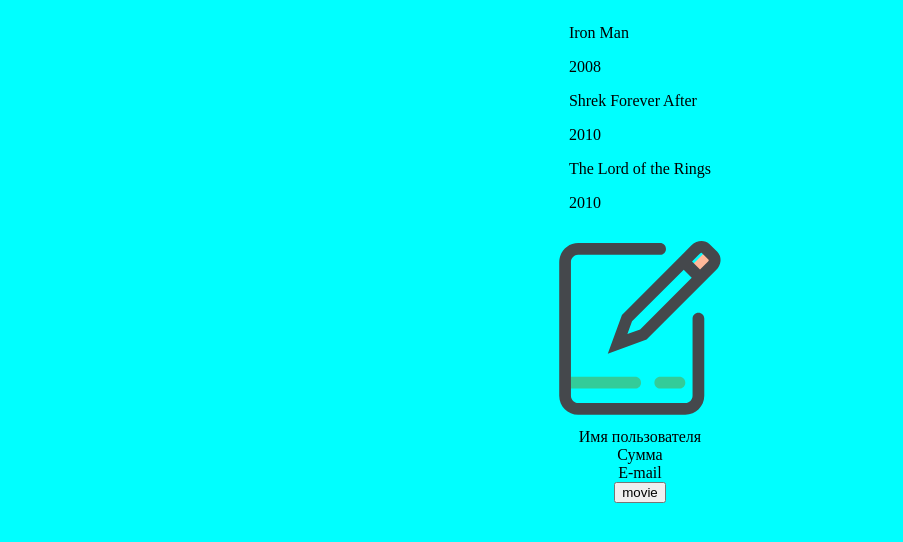
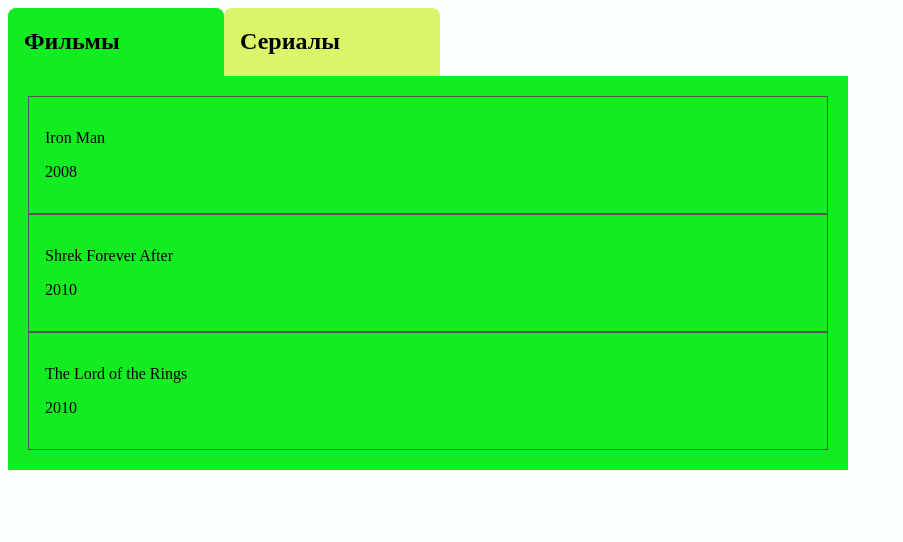
Before and after one commit to AlterEgo10/webpackTS-TicTacToe, a React app: page / in a window 1280 px wide. Shown: the top 542 px of the page, without its empty margins (0-903 px from the left). Built offline with nearby package versions, Linux system fonts and the light colour scheme.

Commit message:
reactjs-6.4

```diff
--- a/src/components/App.jsx
+++ b/src/components/App.jsx
@@ -1,27 +1,28 @@
-import React from 'react';
+import react, { useState } from 'react';
 import imageLogo from '../img/record.svg';
-import InfoItem from './infoItem';
-import Button from './Button';
-import movies from '../helpers/movieData';
+//import InfoItem from './InfoItem';
+// import Button from './Button';
+// import movies from '../helpers/movieData';
+import Tabs from './Tabs'
 
-import MovieContainer from './MovieContainer';
-import MovieItem from './MovieItem';
+// import MovieContainer from './MovieContainer';
+// import MovieItem from './MovieItem';
 
-export default function App(){
+
+
+
+export default function App() {
 
   return (
-<div className="container">
+    <div className="container">
 
-<MovieContainer items={movies}/>
+      {/* <img
+        className="main-img"
+        src={imageLogo}
+        alt=""
+      /> */}
 
-{/* <div>{moviComponents}</div> */}
-  <img
-  className="main-img"
-  src={imageLogo}
-  alt=""
-   />
-
-<InfoItem
+      {/* <InfoItem
   title="Имя пользователя"
   classTitle="user-name"
 />
@@ -32,13 +33,9 @@
 <InfoItem
   title="E-mail"
   classTitle="user-email"
-/>
-
- <Button >
-  movie
-
- </Button>
-</div>
-
+/> */}
+<Tabs/>
+      {/* <Button>movie</Button> */}
+    </div>
   );
 }
--- a/src/components/InfoItem.jsx
+++ b/src/components/InfoItem.jsx
@@ -2,7 +2,7 @@
 //import movieData from 'Helpers/movieData';
 
 //const res = movies.map(item => <li>{item.title}</li>);
-export default function infoItem(properties) {
+
 //   async function movieData () {
 //   const  url = "https://jsonplaceholder.typicode.com/users";
 //   const response = await fetch(url);
@@ -10,10 +10,20 @@
 //    console.log(users[0].id);
 //  }
 
-  return(
-    <>
-    <div className='header'>{properties.title}</div>
-    <div className={'user-info ' + properties.classTitle}></div>
-    </>
-  );
-}
+// export default function InfoItem({ title, classTitle }) {
+//   return (
+//     <div className="info-item">
+//       <div className="header">{title}</div>
+//       <div className={`user-info ${classTitle}`}></div>
+//     </div>
+//   );
+// }
+
+// InfoItem.propTypes = {
+//   title: PropTypes.string.isRequired,
+//   classTitle: PropTypes.string,
+// };
+
+// InfoItem.defaultProps = {
+//   classTitle: '',
+// };
--- a/src/components/MovieContainer.jsx
+++ b/src/components/MovieContainer.jsx
@@ -1,8 +1,19 @@
 import React from 'react'
 import PropTypes from 'prop-types'
 import MovieItem from './MovieItem'
+//import movieData from '../helpers/movieData';
+function MovieContainer({ items = [] }) {
 
-function MovieContainer({ items = [] }) {
+  const [movies, setMovies] = useState([])
+
+  // useEffect(() => {
+  //   const fetchMovies = async() => {
+  //     const { data } = await movieData.get("tv/popular")
+  //     setMovies(data.results)
+  //   }
+  //   fetchMovies
+  // },[])
+
 const array = items.map((item, index)=>(
   <MovieItem
    title={item.title}
--- a/src/components/MovieItem.jsx
+++ b/src/components/MovieItem.jsx
@@ -1,17 +1,17 @@
 import React from 'react'
 import PropTypes from 'prop-types'
 
-function MovieItem(props) {
+function MovieItem({ item, tab, setTab }) {
 
   return (
-    <div>
-
-   <p>{props.title}</p>
-   <p>{props.data}</p>
+    <div className='tab' onClick={()=>setTab(item.value)}>
+   {item.label}
+   {/* <p>{props.title}</p>
+   <p>{props.data}</p>  */}
    </div>
   )
 }
 
-MovieItem.propTypes = {}
+//MovieItem.propTypes = {}
 
 export default MovieItem
--- /dev/null
+++ b/src/components/Tabs.jsx
@@ -0,0 +1,70 @@
+import { useEffect,useState } from 'react'
+import { movies, series } from '../helpers/movieData';
+//import axios from "axios"
+export default function TabsNew() {
+
+const [toggleState, setToggleState]= useState(1)
+
+  const toggleTab = (index) => {
+    setToggleState(index);
+  }
+  //  const moviesArray = movies.map((item) => {
+
+  //      console.log(item.title);
+  //    return item.title;
+  //  });
+  //const [movies, setMovies] = useState([])
+
+  // useEffect(() => {
+  //   const fetchMovies = async() => {
+  //     const { data } = await movieData.get("tv/popular")
+  //     setMovies(data.results)
+  //   }
+  //   fetchMovies()
+  // },[])
+  //console.log(setMovies)
+  return (
+    <div className="container">
+      <div className="bloc-tabs">
+        <div
+          className={toggleState === 1 ? 'tabs active-tabs' : 'tabs'}
+          onClick={() => toggleTab(1)}
+        >
+          <h2>Фильмы</h2>
+        </div>
+        <div
+          className={toggleState === 2 ? 'tabs active-tabs' : 'tabs'}
+          onClick={() => toggleTab(2)}
+        >
+          <h2>Сериалы</h2>
+        </div>
+      </div>
+      <div className="content-tabs">
+        <div
+          className={toggleState === 1 ? 'content active-content' : 'content'}
+       >
+          {movies.map((movie, index) => {
+            return (
+              <div className='item-movie'>
+                <p>{movie.title}</p>
+                <p>{movie.data}</p>
+              </div>
+            );
+          })}
+        </div>
+        <div
+          className={toggleState === 2 ? 'content active-content' : 'content'}
+        >
+          {series.map((item, index) => {
+            return (
+              <div className="item-movie">
+                <p>{item.title}</p>
+                <p>{item.data}</p>
+              </div>
+            );
+          })}
+        </div>
+      </div>
+    </div>
+  );
+}
--- a/src/helpers/movieData.js
+++ b/src/helpers/movieData.js
@@ -1,8 +1,9 @@
 //import { number } from 'prop-types';
 import React from 'react';
-import axios from 'axios';
+import axios from "axios";
 
-const movies = [
+
+export const movies = [
   {
     id: 1,
     title: 'Iron Man',
@@ -11,7 +12,7 @@
   {
     id: 2,
     title: 'Shrek Forever After',
-    data: "2010",
+    data: '2010',
   },
   {
     id: 3,
@@ -20,6 +21,33 @@
   },
 ];
 
+ export const series =[
+  {
+    id: 1,
+    title: 'Friends',
+    data: '1994–2004',
+  },
+  {
+    id: 2,
+    title: 'Game of Thrones',
+    data:  '2011–2019',
+  },
+  {
+    id: 3,
+    title: 'The Big Bang Theory',
+    data: '2007–2019',
+  },
+];
+// export default movies;
 
 
- export default movies;
+
+// export default axios.create({
+//   baseURL: 'https:api.themoviedb.org/3',
+//   headers: {
+//     Accept:"application/json"
+//   },
+//   params:{
+//     api_key:'bc7224a73dc886d22ae4f7c60de75a13'
+//   }
+// })
--- a/src/style/main.css
+++ b/src/style/main.css
@@ -1,8 +1,8 @@
 body{
-  background-color: aqua;
+  background-color: rgb(249, 254, 254);
 }
 
-.title{
+/* .title{
   font-size: 48px;
 }
 
@@ -12,9 +12,7 @@
   align-items: center;
 }
 
-.main-img{
-  width: 200px;
-}
+
 
 .main-btn{
   background-color: chartreuse;
@@ -25,3 +23,91 @@
   height: 20px;
   background-color:aqua;
 }
+
+/* start Tab */
+/* .tabs{
+  display: flex;
+  flex-direction: row;
+
+}
+
+.tabs_tab{
+  padding: 16px 24px;
+  cursor: pointer;
+  background: rgb(244, 187, 112);
+  border-radius: 8px 8px 0 0;
+  border:1px solid #ccc;
+
+}
+
+.content{
+  background:#c1f3f7;
+  padding: 16px;
+}  */
+/* finish Tab */
+/* start TabsNew */
+
+.item-movie{
+border:1px solid #565754;
+padding: 16px;
+}
+
+.bloc-tabs{
+  display: flex;
+  flex-direction: row;
+width: 500px;
+
+
+}
+
+.tabs{
+  width: 200px;
+   background: #d9f56a;
+   cursor: pointer;
+   border-radius: 8px 8px 0 0;
+   padding-left: 16px;
+}
+
+/* .tabs:not(last-child){
+  border-right:1px solid rgba(0,0,0,0.274) ;
+
+} */
+
+.active-tabs{
+  background: rgb(17, 237, 32);
+  border-bottom:1px solid transparent;
+}
+
+.active-tabs::before{
+  content:"";
+  display: block;
+  position:absolute;
+  top: -5px;
+  left: 50%;
+  transform:translateX(-50%);
+  width: calc(100% + 2px);
+  height: 5px;
+  background:#114347;
+}
+
+/* button{
+  border: none;
+} */
+
+.content-tabs{
+  flex-grow:1;
+}
+
+.content{
+  background: white;
+  padding:20px;
+  width:800px;
+  height: 100%;
+  display: none;
+}
+
+.active-content{
+  display: block;
+  background: rgb(17, 237, 32);
+}
+/* finish TabsNew */
--- a/webpack.config.js
+++ b/webpack.config.js
@@ -96,7 +96,7 @@
     }),
 
     new ESLintPlugin({
-      extensions: ['js', 'ts-'],
+      extensions: ['js', 'ts'],
       fix:true,
     }),
   ]
```
Also changed, not shown: .eslintrc.js, 1 other file (tests, documents, lock files or other folders).
